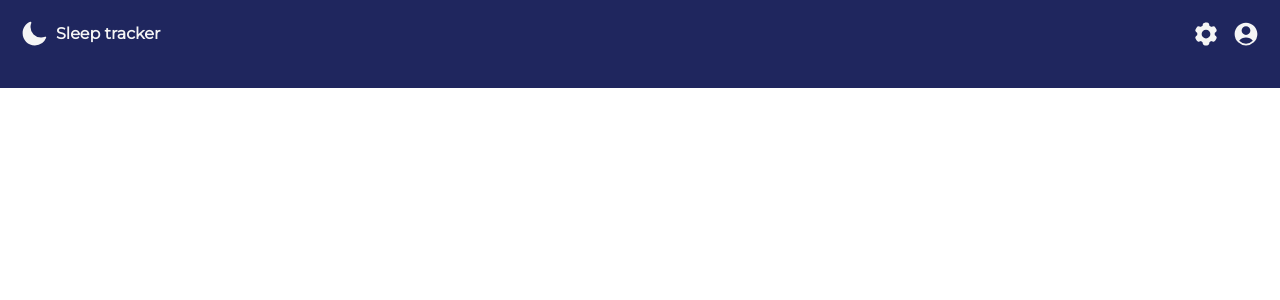
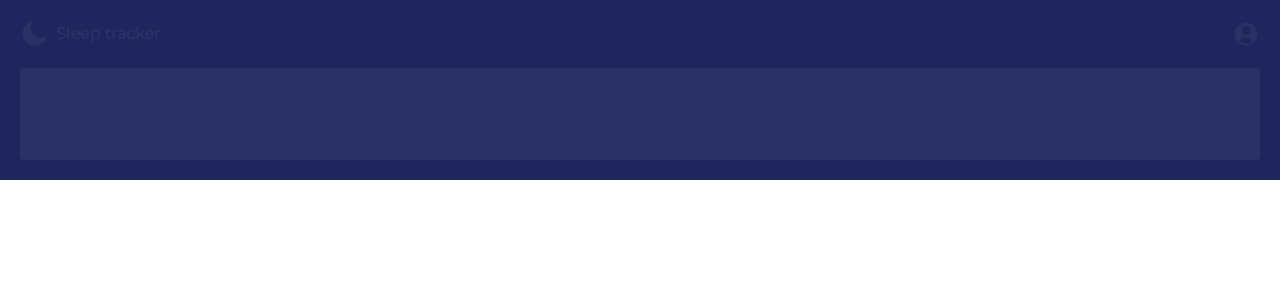
Before and after one commit to khaledhusain/sleep-tracker-whoop, a Vue app in the folder frontend/: page /user in a window 1280 px wide. Before the commit this address had no page. Shown: the top 300 px of the page. Built offline with nearby package versions, Linux system fonts and the light colour scheme.

Commit message:
logout functionality

```diff
--- a/frontend/src/router/routes.js
+++ b/frontend/src/router/routes.js
@@ -4,13 +4,15 @@ import Home from "@/views/Home.vue";
 import Login from '@/views/Login.vue';
 import SignUp from '@/views/SignUp.vue';
 import Dashboard from '@/views/Dashboard.vue';
+import User from '@/views/User.vue';
 
 
 const routes = [
     {path: "/", component: Home},
     {path: "/login", component: Login},
     {path: "/signup", component: SignUp},
-    {path: "/dashboard", component: Dashboard}
+    {path: "/dashboard", component: Dashboard},
+    {path: "/user", component: User},
 ];
 
 const router = createRouter({
--- a/frontend/src/services/user.service.js
+++ b/frontend/src/services/user.service.js
@@ -61,9 +61,8 @@ const login = (email, password) => {
             }
         })
         .then((resJson) => {
-            //localStorage.setItem("user_id", resJson.user_id);
+            localStorage.setItem("userId", resJson.user_id);
             localStorage.setItem("sessionToken", resJson.session_token);
-            //localStorage.setItem("email", email);
             return resJson;
         })
         .catch((err) => {
@@ -72,7 +71,36 @@ const login = (email, password) => {
         })
 }
 
+const logout = () => {
+    return fetch(`http://localhost:3333/user/logout`,
+        {
+            method: 'POST',
+            headers: {
+                "Content-Type": "application/json",
+                "X-Authorization": localStorage.getItem("sessionToken")
+            }
+        })
+        .then(async (response) => {
+            if (response.status === 200) {
+                localStorage.removeItem("userId");
+                localStorage.removeItem("sessionToken");
+                return;
+            } else if (response.status === 401) {
+                throw "You are not logged in"
+            } else {
+                throw "Something went wrong"
+            }
+        })
+        .catch((err) => {
+            localStorage.removeItem("userId");
+            localStorage.removeItem("sessionToken");
+            console.log("Err", err);
+            return Promise.reject(err);
+        })
+}
+
 export const userService = {
     signUp,
     login,
+    logout
 }
--- a/frontend/src/views/App.vue
+++ b/frontend/src/views/App.vue
@@ -1,5 +1,5 @@
 <template>
-  <div class="antialiased text-white bg-blue-2 p-5 font-Montserrat">
+  <div class="antialiased text-blue-3 bg-blue-2 p-5 font-Montserrat">
 
     <!-- nav bar -->
     <div class="flex items-center justify-between pb-5">
@@ -15,19 +15,14 @@
       </router-link>
 
 
-      <div class="flex gap-3">
-        <svg xmlns="http://www.w3.org/2000/svg" viewBox="0 0 24 24" fill="currentColor" class="size-7">
-          <path fill-rule="evenodd"
-            d="M11.078 2.25c-.917 0-1.699.663-1.85 1.567L9.05 4.889c-.02.12-.115.26-.297.348a7.493 7.493 0 0 0-.986.57c-.166.115-.334.126-.45.083L6.3 5.508a1.875 1.875 0 0 0-2.282.819l-.922 1.597a1.875 1.875 0 0 0 .432 2.385l.84.692c.095.078.17.229.154.43a7.598 7.598 0 0 0 0 1.139c.015.2-.059.352-.153.43l-.841.692a1.875 1.875 0 0 0-.432 2.385l.922 1.597a1.875 1.875 0 0 0 2.282.818l1.019-.382c.115-.043.283-.031.45.082.312.214.641.405.985.57.182.088.277.228.297.35l.178 1.071c.151.904.933 1.567 1.85 1.567h1.844c.916 0 1.699-.663 1.85-1.567l.178-1.072c.02-.12.114-.26.297-.349.344-.165.673-.356.985-.57.167-.114.335-.125.45-.082l1.02.382a1.875 1.875 0 0 0 2.28-.819l.923-1.597a1.875 1.875 0 0 0-.432-2.385l-.84-.692c-.095-.078-.17-.229-.154-.43a7.614 7.614 0 0 0 0-1.139c-.016-.2.059-.352.153-.43l.84-.692c.708-.582.891-1.59.433-2.385l-.922-1.597a1.875 1.875 0 0 0-2.282-.818l-1.02.382c-.114.043-.282.031-.449-.083a7.49 7.49 0 0 0-.985-.57c-.183-.087-.277-.227-.297-.348l-.179-1.072a1.875 1.875 0 0 0-1.85-1.567h-1.843ZM12 15.75a3.75 3.75 0 1 0 0-7.5 3.75 3.75 0 0 0 0 7.5Z"
-            clip-rule="evenodd" />
-        </svg>
+      <router-link to="/user" class="flex gap-3">
         <svg xmlns="http://www.w3.org/2000/svg" viewBox="0 0 24 24" fill="currentColor" class="size-7">
           <path fill-rule="evenodd"
             d="M18.685 19.097A9.723 9.723 0 0 0 21.75 12c0-5.385-4.365-9.75-9.75-9.75S2.25 6.615 2.25 12a9.723 9.723 0 0 0 3.065 7.097A9.716 9.716 0 0 0 12 21.75a9.716 9.716 0 0 0 6.685-2.653Zm-12.54-1.285A7.486 7.486 0 0 1 12 15a7.486 7.486 0 0 1 5.855 2.812A8.224 8.224 0 0 1 12 20.25a8.224 8.224 0 0 1-5.855-2.438ZM15.75 9a3.75 3.75 0 1 1-7.5 0 3.75 3.75 0 0 1 7.5 0Z"
             clip-rule="evenodd" />
         </svg>
+      </router-link>
 
-      </div>
     </div>
 
     <!-- main content -->
@@ -37,6 +32,7 @@
 
 </template>
 
-<script setup>
+<script>
+
 
 </script>
--- a/frontend/src/views/SignUp.vue
+++ b/frontend/src/views/SignUp.vue
@@ -94,7 +94,7 @@ export default {
                 return;
             }
 
-            const passPattern = /^(?=.*[a-z])(?=.*[A-Z])(?=.*\d)(?=.*[^A-Za-z0-9]).+$/
+            const passPattern = /^(?=.[0-9])(?=.[a-z])(?=.[A-Z])(?=.[!@.#&+])[a-zA-Z0-9!@.#&+]{8,16}$/
             if (!(passPattern.test(password))) {
                 this.error = "Password is not strong enough";
                 return;
--- /dev/null
+++ b/frontend/src/views/User.vue
@@ -0,0 +1,52 @@
+<template>
+    <div>
+        <!-- icon and title -->
+        <div class="">
+            <svg xmlns="http://www.w3.org/2000/svg" viewBox="0 0 24 24" fill="currentColor" class="size-7">
+                <path fill-rule="evenodd"
+                    d="M18.685 19.097A9.723 9.723 0 0 0 21.75 12c0-5.385-4.365-9.75-9.75-9.75S2.25 6.615 2.25 12a9.723 9.723 0 0 0 3.065 7.097A9.716 9.716 0 0 0 12 21.75a9.716 9.716 0 0 0 6.685-2.653Zm-12.54-1.285A7.486 7.486 0 0 1 12 15a7.486 7.486 0 0 1 5.855 2.812A8.224 8.224 0 0 1 12 20.25a8.224 8.224 0 0 1-5.855-2.438ZM15.75 9a3.75 3.75 0 1 1-7.5 0 3.75 3.75 0 0 1 7.5 0Z"
+                    clip-rule="evenodd" />
+            </svg>
+            <p>{{ name }}</p>
+        </div>
+
+        <!-- logout -->
+        <button @click="logout" class=""> Log out </button>
+
+    </div>
+
+</template>
+
+<script>
+import { userService } from '@/services/user.service';
+
+export default {
+
+    data() {
+        return {
+            name: "",
+
+        }
+    },
+    methods: {
+        logout() {
+            userService.logout()
+                .then(() => {
+                    localStorage.setItem("msgs", "Logout successful!");
+                    this.$router.push('/');
+                })
+
+                .catch(err => {
+                    if (err === "Missing session token!") {
+                        localStorage.setItem("msgs", "You were already logged out");
+                    } else {
+                        //gen error
+                        localStorage.setItem("msgs", err || "Logout failed");
+                    }
+                    this.$router.push('/');
+                });
+        },
+    }
+}
+
+</script>
```
Also changed, not shown: frontend/src/views/Dashboard.vue (+16 -7 lines), 1 other file (tests, documents, lock files or other folders).
